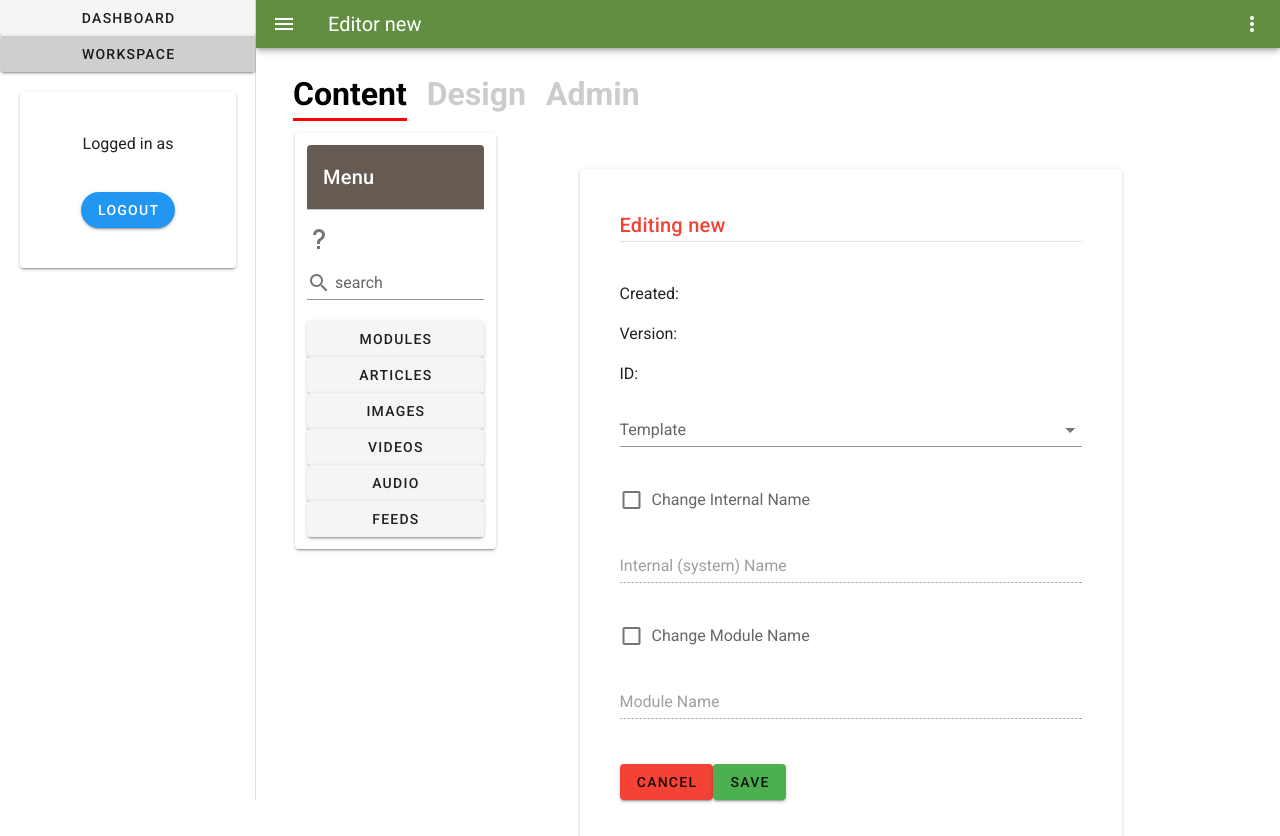
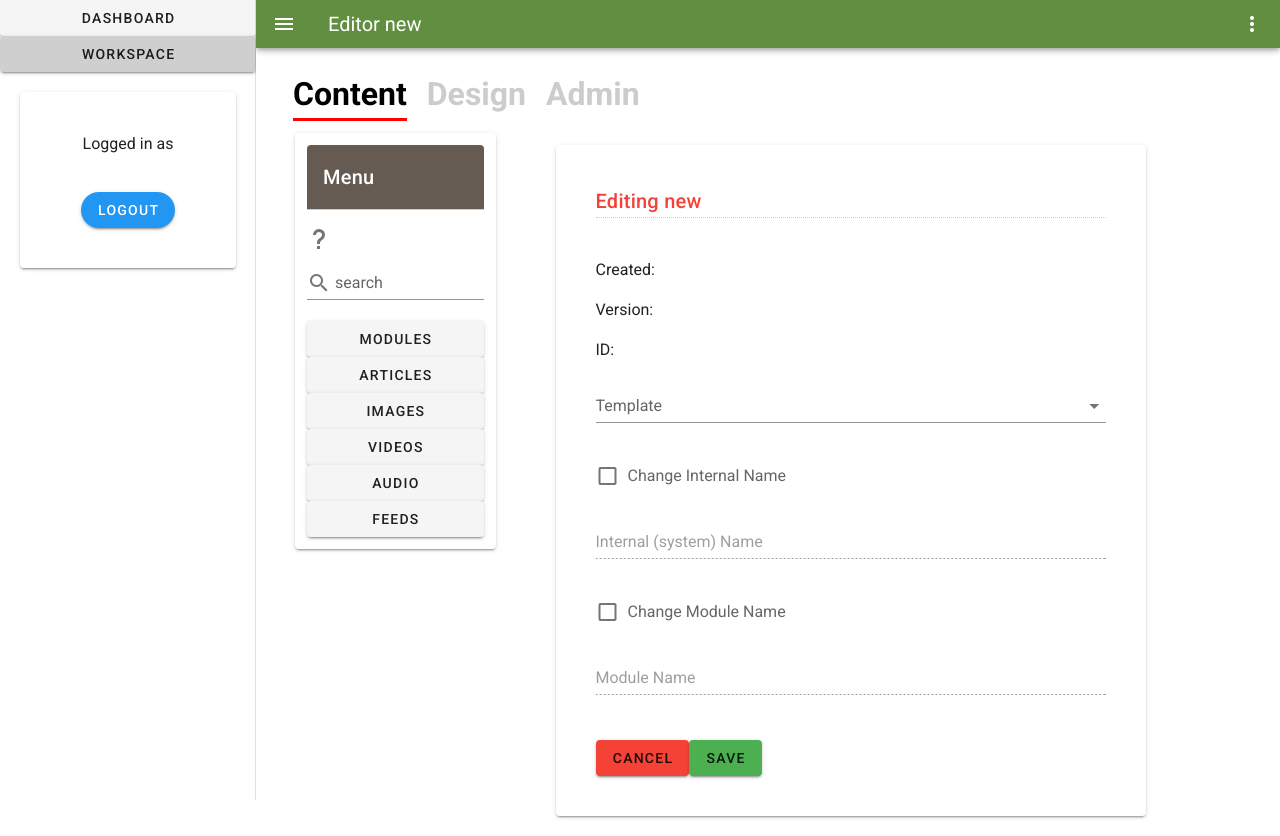
Before and after one commit to iingles/isaac-ingles-3790-final, a Vue app: page /workspace/1/1/editor/new in a window 1280 px wide. Shown: the top 836 px of the page. Built offline with nearby package versions, Linux system fonts and the light colour scheme.

Commit message:
cleaned up some tags and tabbing

```diff
--- a/src/components/workspace/ModuleEditor.vue
+++ b/src/components/workspace/ModuleEditor.vue
@@ -1,6 +1,4 @@
 <template>
-    <v-col>
-        <v-container>
     <!--
         TODO:
         Add a warning to the route to ask if the user really wants to leave
@@ -63,8 +61,7 @@
         color="green"
         light @click="confirmSave(mod.id)">Save</v-btn>
     </v-card>
-        </v-container>
-    </v-col>
+
 </template>
 
 <script>
--- a/src/components/workspace/UserEditor.vue
+++ b/src/components/workspace/UserEditor.vue
@@ -3,3 +3,16 @@
         <v-card-title class="mb-10 pa-0 editor-title red--text">Editing {{ this.$route.params.id }}</v-card-title>
     </v-card>
 </template>
+
+<script>
+export default {
+
+}
+</script>
+
+<style scoped>
+    .editor-title {
+        /* color: red; */
+        border-bottom: 1px dotted #ccc
+    }
+</style>
```
Lines whose indentation alone changed are shown as unchanged.
